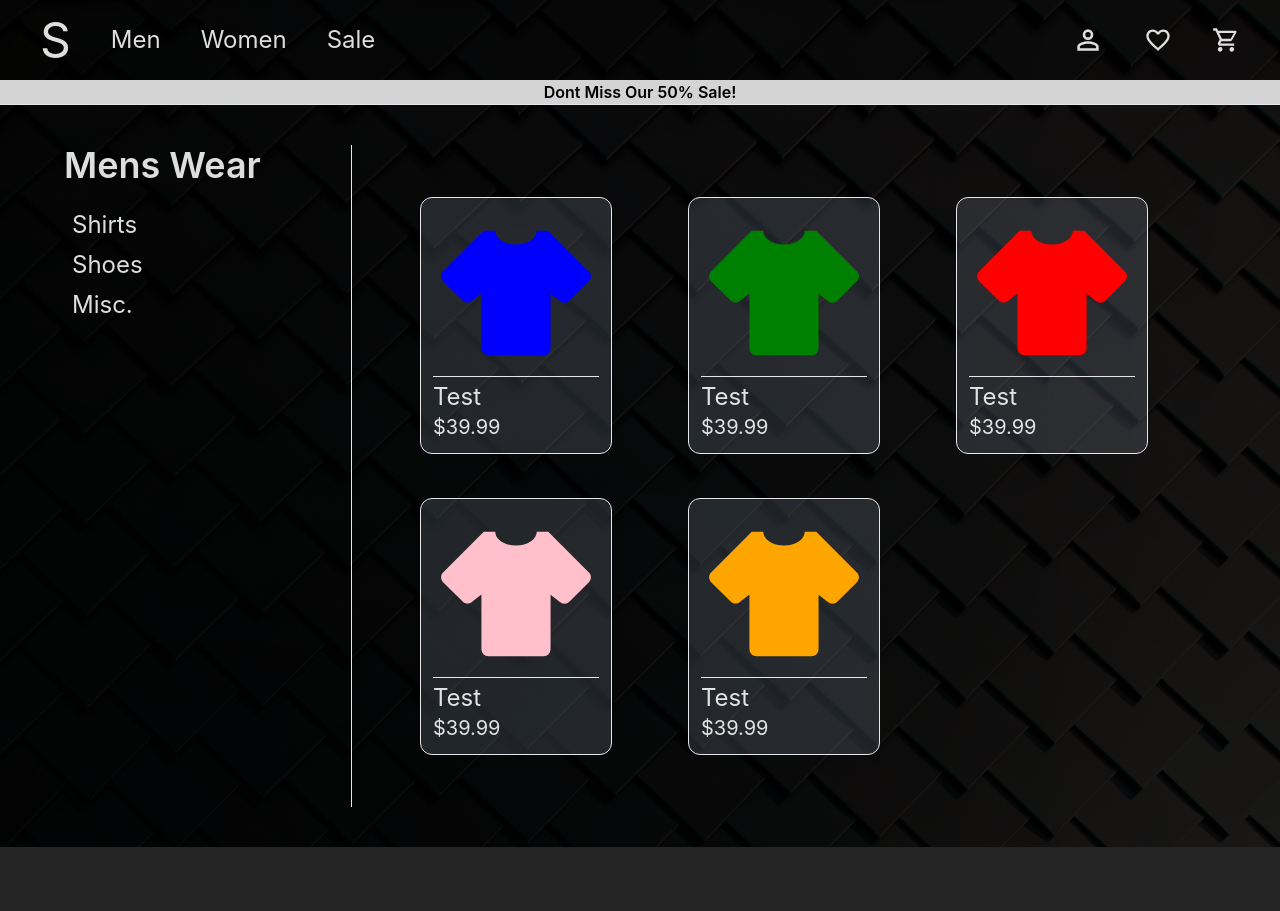
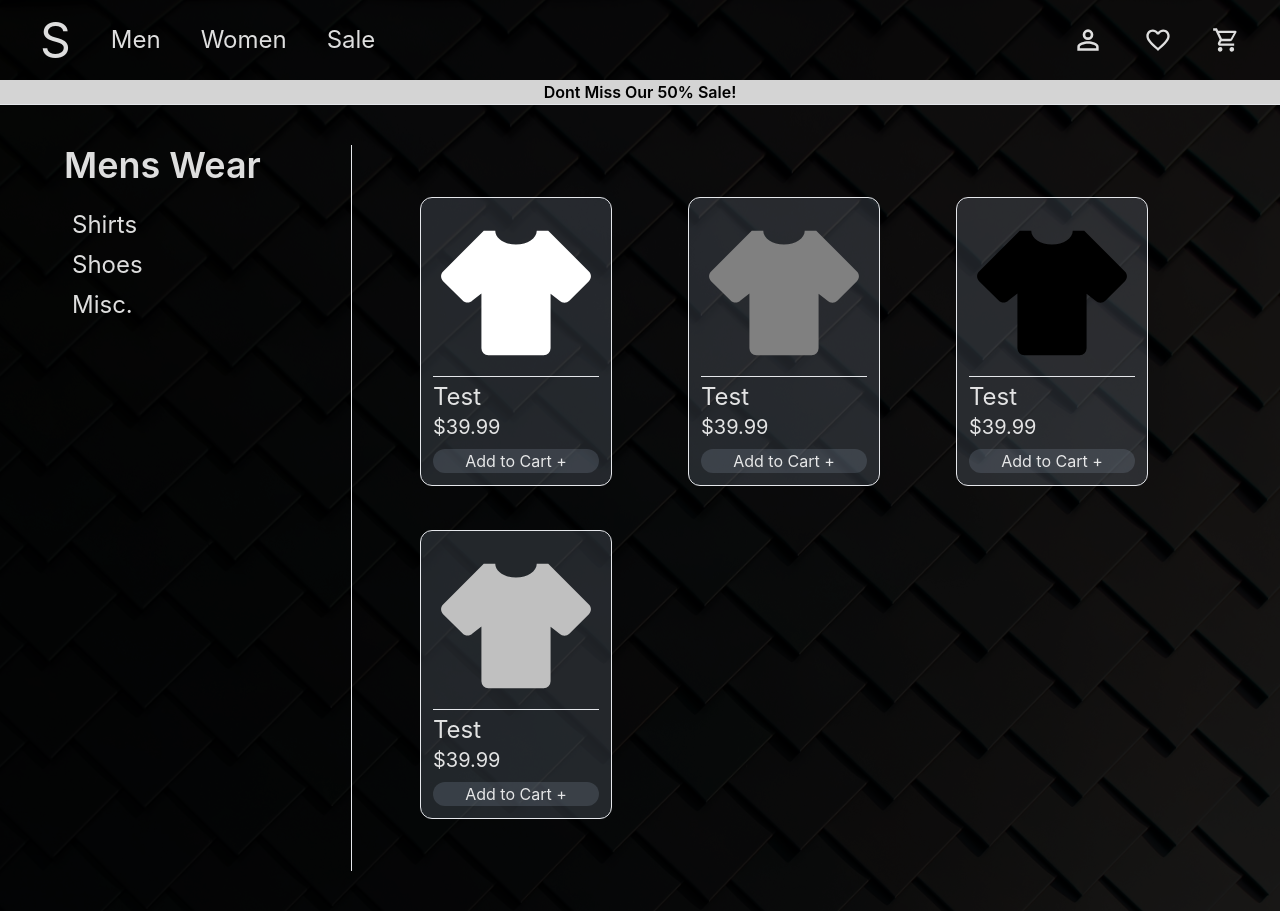
Before and after one commit to Jared588/shopping-cart, a React (Vite) app: page /shop/men in a window 1280 px wide. Before the commit the page ends 847 px from the top, so only its background shows below. Built offline with nearby package versions, Linux system fonts and the light colour scheme.

Commit message:
Add an "add to cart" button to items

```diff
--- a/src/components/Item.jsx
+++ b/src/components/Item.jsx
@@ -7,6 +7,7 @@ function ShirtC (title, price, pColor) {
         <p className="text-2xl mt-1">{title}</p>
         <p className="w-fit text-xl">{price}</p>
       </div>
+      <button className="flex items-center justify-center text-base bg-slate-400/20 rounded-xl mt-2 hover:bg-slate-300/40">Add to Cart +</button>
     </div>
   );
 }
--- a/src/routes/Shop.jsx
+++ b/src/routes/Shop.jsx
@@ -37,11 +37,10 @@ export function Men() {
                 </div>
                 <div className='flex-auto col-span-3 p-10'>
                   <div data-testid="items-container" className="items-container gap-5">
-                    {ShirtC('Test', '$39.99', 'blue')}
-                    {ShirtC('Test', '$39.99', 'green')}
-                    {ShirtC('Test', '$39.99', 'red')}
-                    {ShirtC('Test', '$39.99', 'pink')}
-                    {ShirtC('Test', '$39.99', 'orange')}
+                    {ShirtC('Test', '$39.99', 'white')}
+                    {ShirtC('Test', '$39.99', 'gray')}
+                    {ShirtC('Test', '$39.99', 'black')}
+                    {ShirtC('Test', '$39.99', 'silver')}
                   </div>
                 </div>
             </div>
```
